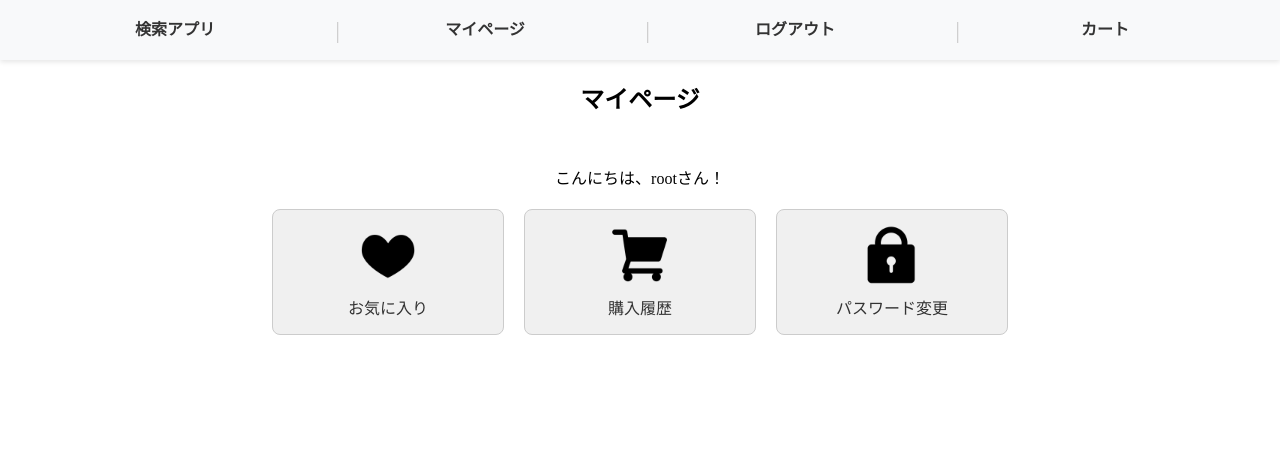
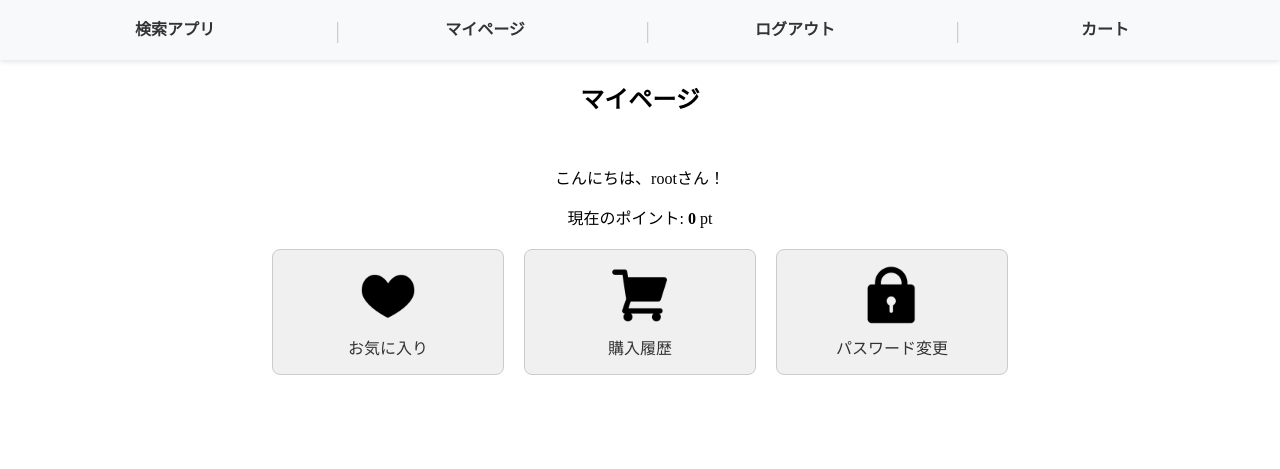
Before and after one commit to kknnnnn/KITAOKA, a Django app: page /mypage/ in a window 1280 px wide. Shown: the top 469 px of the page. Run offline with Django 4.2, Linux system fonts and the light colour scheme; a user stored in the database is signed in; data comes from the database, SQL or seed files in the repository; parts of the project's set-up code (start-up, migrations or seed data) failed here and were passed over.

Commit message:
購入ポイントを付与できるようにした

```diff
--- a/search_app/models.py
+++ b/search_app/models.py
@@ -39,6 +39,7 @@ class Purchase(models.Model):
     user = models.ForeignKey(User, on_delete=models.CASCADE)
     total_price = models.DecimalField(max_digits=10, decimal_places=2)  # 合計金額
     purchased_at = models.DateTimeField(auto_now_add=True)  # 購入日時
+    used_points = models.PositiveIntegerField(default=0)  # 使用したポイントフィールドを追加
 
     def __str__(self):
         return f"Purchase {self.id} by {self.user.username} on {self.purchased_at.strftime('%Y-%m-%d %H:%M:%S')}"
@@ -51,3 +52,10 @@ class PurchaseItem(models.Model):
 
     def __str__(self):
         return f"{self.product.name} - {self.quantity} pcs"
+
+class Point(models.Model):
+    user = models.OneToOneField(User, on_delete=models.CASCADE)  # ユーザーごとに1つのポイントデータ
+    balance = models.PositiveIntegerField(default=0)  # 現在のポイント残高
+
+    def __str__(self):
+        return f"{self.user.username}: {self.balance} points"
--- a/search_app/templates/cart.html
+++ b/search_app/templates/cart.html
@@ -1,8 +1,8 @@
 {% extends 'base.html' %}
-
 {% load humanize %}
 {% block title %}ショッピングカート{% endblock %}
 {% block content %}
+
     <div class="cart">
         <h2 class="text-center">ショッピングカート</h2>
         <div class="katamari">
--- a/search_app/templates/mypage.html
+++ b/search_app/templates/mypage.html
@@ -6,6 +6,9 @@
 <div class="mypage">
     <h1>マイページ</h1>
     <p class="text-center">こんにちは、{{ user.username }}さん！</p>
+
+    <p class="text-center">現在のポイント: <strong>{{ point.balance }}</strong> pt</p>
+
     <div class="mypage-links">
         <a href="{% url 'favorites_list' %}" class="mypage-item">
             <img src="{% static 'images/IMG_5356.PNG' %}" alt="お気に入り" class="mypage-icon">
--- a/search_app/views.py
+++ b/search_app/views.py
@@ -1,5 +1,5 @@
 from django.shortcuts import render, get_object_or_404, redirect
-from .models import Product, Category, Favorite, Purchase, PurchaseItem
+from .models import Product, Category, Favorite, Purchase, PurchaseItem, Point
 from .forms import ProductForm, SearchForm
 from django.core.paginator import Paginator
 from django.contrib.auth.decorators import login_required
@@ -181,15 +181,16 @@ def get_popular_products():
 
 @login_required
 def mypage_view(request):
-    # 現在のビューでは、ユーザー情報を表示する
-    # 新たに、購入履歴をデータベースから取得する機能を追加
-
-    # Purchaseモデルからログイン中のユーザーの購入履歴を取得し、
-    # 購入日時が新しい順（降順）に並び替え
+    # ユーザーの購入履歴を取得（購入日時が新しい順）
     purchases = Purchase.objects.filter(user=request.user).order_by('-purchased_at')
 
-    # テンプレートに購入履歴（purchases）を渡して、購入履歴を表示できるようにする
-    return render(request, 'mypage.html', {'purchases': purchases})
+    # ユーザーのポイント残高を取得、もし存在しなければ新しく作成
+    point, created = Point.objects.get_or_create(user=request.user)
+
+    return render(request, 'mypage.html', {
+        'purchases': purchases,
+        'point': point,  # ポイントをテンプレートに渡す
+    })
 
 class CustomPasswordChangeView(PasswordChangeView):
     template_name = 'templates/password_change.html'  # カスタムテンプレート
@@ -351,50 +352,78 @@ def checkout(request):
     cart = request.session.get('cart', {})
 
     if request.method == 'POST':
+        # ユーザーのポイント情報を取得（Pointモデルに基づいて）
+        user_profile = get_object_or_404(Point, user=request.user)
+
+        # 入力された利用ポイントを取得（負の値は許可しない）
+        use_points = int(request.POST.get('use_points', 0))
+        use_points = max(0, use_points)  # マイナス値防止
+
         # 合計金額を計算
         total_price = sum(item['price'] * item['quantity'] for item in cart.values())
 
-        # Purchase モデルにデータを保存
+        # 利用可能ポイントのチェック
+        if use_points > user_profile.balance:  # 'points' -> 'balance' に変更
+            messages.error(request, "利用ポイントが不足しています。")
+            return redirect('checkout')
+
+        # ポイント割引適用（合計金額を超えないようにする）
+        discount = min(use_points, total_price)
+        final_price = total_price - discount  # 割引後の価格
+
+        # 購入データを作成
         purchase = Purchase.objects.create(
             user=request.user,
-            total_price=total_price,
+            total_price=final_price,
+            used_points=discount  # 使用したポイントを記録
         )
 
-        # PurchaseItem モデルに各商品情報を保存
+        # 商品ごとの購入データを作成
         for product_id, item in cart.items():
-            product = Product.objects.get(id=product_id)  # 商品を取得
+            product = Product.objects.get(id=product_id)
 
             PurchaseItem.objects.create(
                 purchase=purchase,
-                product=product,  # product_nameではなくproductを渡す
-                quantity=item['quantity'],  # 数量
-                price=item['price'],  # 単価
+                product=product,
+                quantity=item['quantity'],
+                price=item['price'],
             )
+
+        # ポイント処理
+        earned_points = int(final_price * 0.01)  # 購入金額の1%をポイント付与
+        user_profile.balance = user_profile.balance - discount + earned_points  # ポイント残高の更新
+        user_profile.save()
 
         # カートをクリア
         request.session['cart'] = {}
 
-        # 購入完了画面へリダイレクト
+        # 購入完了メッセージ
+        messages.success(request, f"購入が完了しました！ {earned_points} ポイントを獲得しました。")
+
         return redirect('purchase_complete')
 
-    # GETリクエスト: 購入確認画面を表示
-    cart_items = []  # 小計を計算するためのリスト
+    # GETリクエスト時の処理（購入確認画面）
+    cart_items = []
     total_price = 0
 
-    # 小計を計算
     for product_id, item in cart.items():
         item_subtotal = item['price'] * item['quantity']
         cart_items.append({
             'name': item['name'],
             'price': item['price'],
             'quantity': item['quantity'],
-            'subtotal': item_subtotal,  # 小計を追加
+            'subtotal': item_subtotal,
         })
-        total_price += item_subtotal  # 合計金額の計算
+        total_price += item_subtotal
+
+    # ユーザーの現在のポイントを取得
+    user_profile = get_object_or_404(Point, user=request.user)
+    user_points = user_profile.balance  # 'points' -> 'balance' に変更
 
     context = {
-        'cart_items': cart_items,  # 小計を含むカートの内容
-        'total_price': total_price,  # 合計金額
+        'cart_items': cart_items,
+        'total_price': total_price,
+        'user_points': user_points,  # ユーザーのポイント情報
     }
 
     return render(request, 'checkout.html', context)
```
Also changed, not shown: search_app/templates/checkout.html (+16 -2 lines), search_app/templates/purchase_detail.html (+12 -0 lines), accounts/migrations/0001_initial.py (added), accounts/migrations/0002_delete_userprofile.py (added), search_app/migrations/0004_point.py (added), search_app/migrations/0005_purchase_used_points.py (added).
